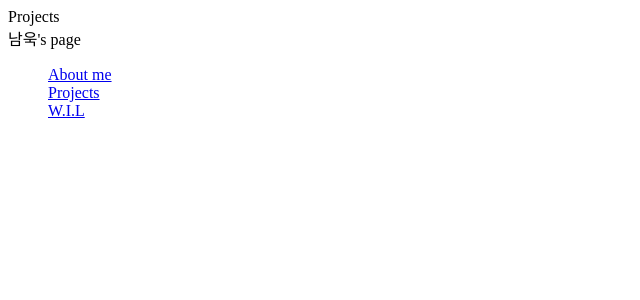
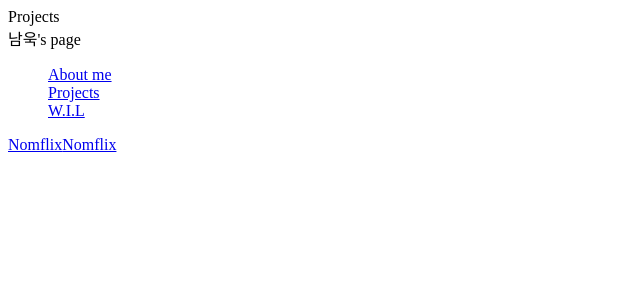
Before and after one commit to Namukk/namuk_page, a React (Create React App) app: page /#/projects in a window 1280 px wide. Shown: the top 300 px of the page, without its empty margins (0-640 px from the left). Built offline with nearby package versions, Linux system fonts and the light colour scheme.

Commit message:
Fix Error

```diff
--- a/src/components/Footer.js
+++ b/src/components/Footer.js
@@ -3,3 +3,5 @@ import React from "react";
 const AppFooter = () => {
   return <div>&copy Namuk Yoo</div>;
 };
+
+export default AppFooter;
--- a/src/components/Router.js
+++ b/src/components/Router.js
@@ -1,6 +1,7 @@
 import React from "react";
 import { HashRouter as Router, Route } from "react-router-dom";
 import AppProfile from "../routes/Profile";
+import AppProjects from "../routes/Projects";
 import Wil from "../routes/Wil";
 import AppHeader from "./Header";
 import Navigation from "./Navigation";
@@ -20,6 +21,7 @@ const AppRouter = () => {
       <Route exact path="/projects">
         Projects
         <Navigation />
+        <AppProjects />
       </Route>
       <Route exact path="/learning">
         What I'm Learning
--- a/src/routes/Projects.js
+++ b/src/routes/Projects.js
@@ -1,5 +1,12 @@
 import React from "react";
 
-const AppProjects = () => {};
+const AppProjects = () => {
+    return (
+        <div>
+          <a href="https://github.com/Namukk/nomflix">Nomflix</a>
+          <a href="https://github.com/Namukk/nomflix">Nomflix</a>
+        </div>
+      );
+};
 
 export default AppProjects;
--- a/src/routes/Wil.js
+++ b/src/routes/Wil.js
@@ -2,11 +2,7 @@ import React from "react";
 import Navigation from "../components/Navigation";
 
 const Wil = () => {
-  return (
-    <div>
-      <a href="https://github.com/Namukk">Github</a>
-    </div>
-  );
+
 };
 
 export default Wil;
```
Also changed, not shown: 1 other file (tests, documents, lock files or other folders).
